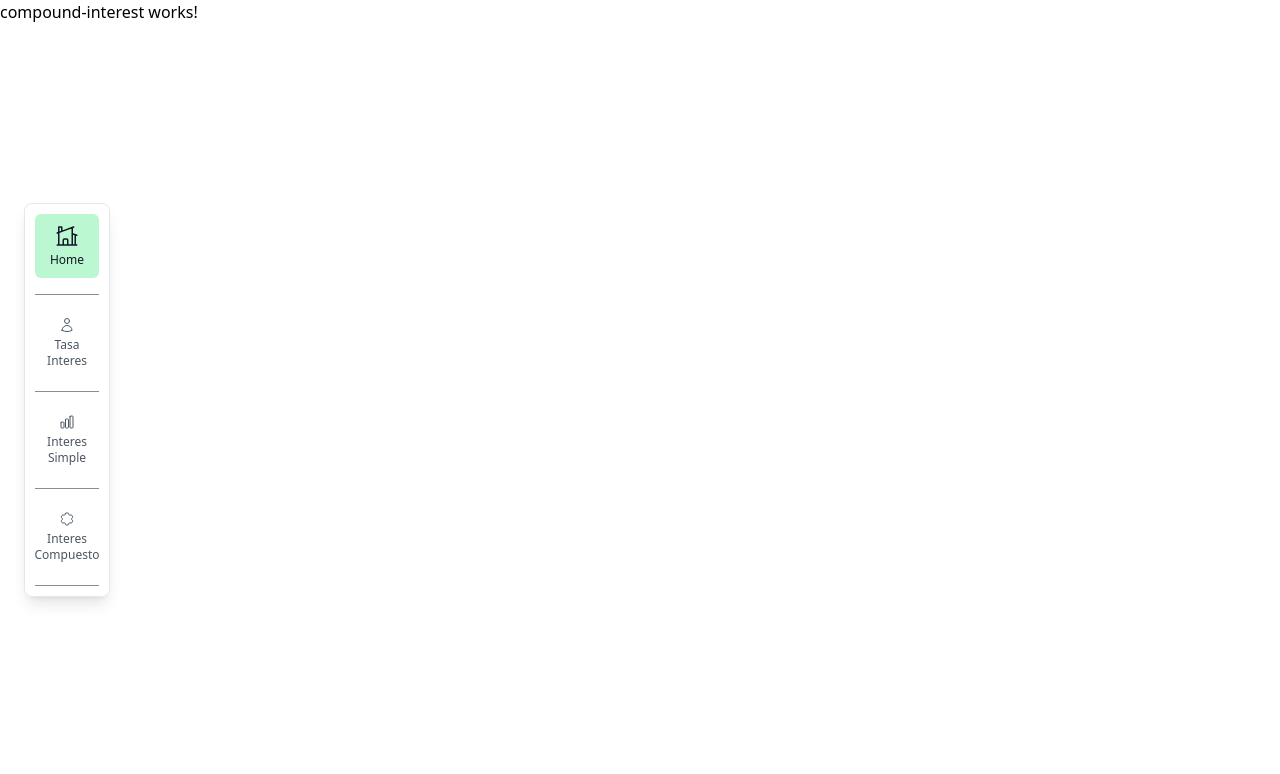
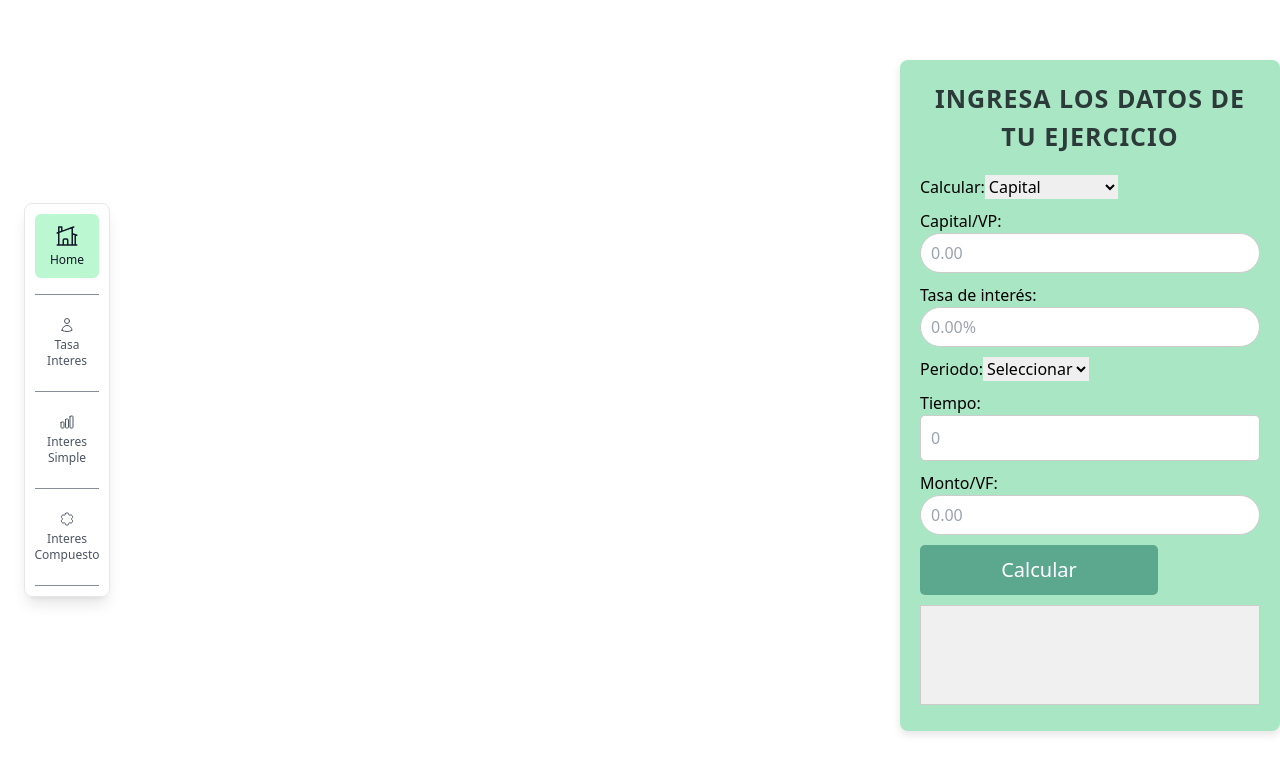
Before and after one commit to KendrysDiaz/calculadora-ing-economica, an Angular app: page /dashboard/compound-interest in a window 1280 px wide. Shown: the top 774 px of the page. Built offline with nearby package versions, Linux system fonts and the light colour scheme.

Commit message:
logica interes compuesto

```diff
--- /dev/null
+++ b/src/app/interface/Periodo.ts
@@ -0,0 +1,4 @@
+export interface Periodo {
+    periodo: string;
+    valor: number;
+  }
--- a/src/app/pages/compound-interest/compound-interest.component.css
+++ b/src/app/pages/compound-interest/compound-interest.component.css
@@ -0,0 +1,93 @@
+/* compound-interest.component.css */
+.contenedor h1{
+    color: #2d3a3a; /* Color de texto oscuro */
+    font-size: 25px; /* Tamaño de fuente */
+    margin-bottom: 20px; /* Margen inferior para separar del contenido siguiente */
+    text-align: center; /* Alinea el texto al centro */
+    text-transform: uppercase; /* Convierte el texto a mayúsculas */
+    letter-spacing: 1px; /* Espaciado entre letras */
+    font-weight: bold; /* Negrita */
+}
+.contenedor {
+    display: flex;
+    flex-direction: column;
+    align-items: flex-start; /* Alinea todo a la derecha */
+    padding: 20px;
+    background-color: #a9e6c4; /* Color verde suave */
+    border-radius: 8px;
+    box-shadow: 0 4px 8px rgba(0, 0, 0, 0.1);
+    max-width: 600px; /* Ajusta el ancho máximo según sea necesario */
+    margin-left: 900px;
+    margin-top: 60px;
+  }
+
+  .resultado {
+    margin-top: 20px;
+    font-size: 18px;
+    color: #2d3a3a; /* Color de texto más oscuro */
+  }
+
+  /* Estilos adicionales para hacerlo más atractivo */
+  .contenedor h2 {
+    color: #2d3a3a;
+    margin-bottom: 10px;
+  }
+
+  button {
+    background-color: #5ca88e; /* Color verde más oscuro para el botón */
+    color: #fff; /* Texto en color blanco */
+    padding: 10px 15px;
+    border: none;
+    border-radius: 5px;
+    cursor: pointer;
+    font-size: 20px;
+    width: 70%;
+  }
+
+  button:hover {
+    background-color: #4a7e69; /* Cambia el color al pasar el ratón sobre el botón */
+  }
+.campo{
+    margin-bottom: 10px;
+  }
+  .campo label {
+    margin-bottom: 5px;
+  }
+
+  .campo input {
+    padding: 10px;
+    border-radius: 20px;
+    border: 1px solid #ccc; /* Borde gris claro */
+    width: 100%;
+    height: 40px;
+  }
+  .campo input:focus {
+    outline: none; /* Quita el borde al hacer clic en el campo */
+    border-color: #5ca88e; /* Cambia el color del borde al hacer clic en el campo */
+}
+.campoNumero{
+    margin-bottom: 10px;
+  }
+  .campoNumero label {
+    margin-bottom: 5px;
+  }
+
+  .campoNumero input {
+    padding: 10px;
+    border-radius: 5px;
+    border: 1px solid #ccc; /* Borde gris claro */
+    width: 100%;
+  }
+  .campoNumero input:focus {
+    outline: none; /* Quita el borde al hacer clic en el campo */
+    border-color: #5ca88e; /* Cambia el color del borde al hacer clic en el campo */
+}
+/* app.component.css */
+.resultado-textarea {
+  background-color: #f0f0f0; /* Fondo gris */
+  color: #333; /* Color del texto */
+  border: 1px solid #ccc; /* Borde opcional */
+  width: 100%; /* Ajusta el ancho según tus necesidades */
+  height: 100px; /* Ajusta la altura según tus necesidades */
+  resize: none; /* Evita que el usuario redimensione el textarea */
+}
--- a/src/app/pages/compound-interest/compound-interest.component.html
+++ b/src/app/pages/compound-interest/compound-interest.component.html
@@ -1 +1,51 @@
-<p>compound-interest works!</p>
+<div class="contenedor">
+    <h1 id="titulo">Ingresa los datos de tu ejercicio</h1>
+    <form formGroup="formGroup" (submit)="calcularInteres()">
+        <div class="campo">
+            <label for="calculo">Calcular:</label>
+            <select id="calculo" formControlName="calculo">
+              <option value="capital">Capital</option>
+              <option value="tasaInteres">Tasa de interés</option>
+              <option value="tiempo">Tiempo</option>
+              <option value="monto">Monto</option>
+            </select>
+          </div>
+      <div class="campo">
+        <label for="capital">Capital/VP:</label>
+        <input type="number" id="capital" formControlName="capital" placeholder="0.00">
+      </div>
+
+      <div class="campo">
+        <label for="tasa_interes">Tasa de interés:</label>
+        <input type="number" id="tasa_interes" formControlName="tasaInteres" placeholder="0.00%">
+      </div>
+
+      <div class="campo">
+        <label for="periodo">Periodo:</label>
+       <select id="periodo" formControlName="periodo">
+          <option value="diario">Seleccionar</option>
+          <option value="bimestral">diario</option>
+          <option value="mensual">Mensual</option>
+          <option value="anual">Anual</option>
+          <option value="trimestral">Trimestral</option>
+          <option value="semestral">Semestral</option>
+        </select>
+      </div>
+
+      <div class="campoNumero">
+        <label for="tiempo">Tiempo:</label>
+        <input type="number" id="tiempo" formControlName="tiempo" placeholder="0">
+      </div>
+
+      <div class="campo">
+        <label for="monto">Monto/VF:</label>
+        <input type="number" id="monto" formControlName="monto" placeholder="0.00">
+      </div>
+
+      <div class="campo">
+        <button type="submit" (click)="calcularInteres()">Calcular</button>
+      </div>
+
+      <textarea readonly class="resultado-textarea">{{ resultadoCalculo }}</textarea>
+    </form>
+  </div>
--- a/src/app/pages/compound-interest/compound-interest.component.ts
+++ b/src/app/pages/compound-interest/compound-interest.component.ts
@@ -1,10 +1,121 @@
   import { Component } from '@angular/core';
+  import { FormBuilder, FormControl, FormGroup, Validators } from '@angular/forms';
 
   @Component({
     selector: 'app-compound-interest',
     standalone: true,
-  imports: [],
     templateUrl: './compound-interest.component.html',
-  styleUrl: './compound-interest.component.css',
+    styleUrls: ['./compound-interest.component.css'],
   })
-export default class CompoundInterestComponent {}
+  export default class CompoundInterestComponent {
+    formGroup: FormGroup;
+    resultadoCalculo: string = '';
+
+
+    constructor(private formBuilder: FormBuilder) {
+      this.formGroup = new FormGroup({
+        calculo: new FormControl(),
+        capital: new FormControl(0),
+        tasaInteres:new FormControl(0),
+        periodo: new FormControl(0),
+        tiempo: new FormControl(0),
+        monto: new FormControl(0),
+      });
+    }
+    calcularInteres() {
+      console.log(this.formGroup.value);
+      if (true) {
+        this.resultadoCalculo = this.calular(this.formGroup?.value);
+      } else {
+        this.resultadoCalculo = 'Por favor, completa todos los campos.';
+      }
+    }
+
+
+
+    getValuePeriodoMeses(periodo: any, tip: string): number {
+      switch (periodo) {
+        case 'dias':
+          return (tip == 'meses') ? 30 : 360;
+        case 'meses':
+          return (tip == 'meses') ? 1 : 12;
+        case 'anos':
+          return (tip == 'meses') ? 12 : 1;
+        default:
+          return 0;
+      }
+    }
+    calular(interes: any): string {
+      let op = interes;
+      let message = 'seleccione que desea calcular';
+      if (op != "Seleccionar") {
+        switch (op) {
+          case 'capital':
+            message = this.calcularCapital(interes);
+            break;
+          case 'periodos':
+            message = this.calcularPeriodo(interes);
+            break
+          case 'tasaInteres':
+            message = this.calcularTasaInteres(interes);
+            break
+          case 'monto':
+            debugger
+            message = this.calcularMonto(interes);
+            break
+          default:
+            break;
+        }
+      }
+      return message;
+    }
+
+    private validProperty(interest: any): string[] {
+      const object: { [key: string]: any } = interest;
+      const emptyProperties: string[] = [];
+
+      for (const property in object) {
+        if (object.hasOwnProperty(property)) {
+          const value = object[property];
+          if (value === '' || value === null || (Array.isArray(value) && value.length === 0)) {
+            emptyProperties.push(property);
+          }
+        }
+      }
+      return emptyProperties;
+    }
+
+
+    private calcularMonto(interest: any): string {
+      const sum = this.getPeriodoSum(interest.tiempo, 'meses');
+      const base = 1 + interest.tasaInteres / 100;
+      const result = Math.pow(base, sum);
+      const compoundAmount = interest.capital * result;
+      return `El monto compuesto durante ${sum} meses es  $${Math.round(compoundAmount)} mensual`;
+    }
+
+    private calcularTasaInteres(interest: any): string {
+      const sum = this.getPeriodoSum(interest.tiempo, 'meses');
+      const base = interest.monto / interest.capital;
+      const exponente = 1 / sum;
+      const Tasa = Math.pow(base, exponente) - 1;
+      return `La tasa de interés para el monto de $${interest.monto} es de ${Tasa.toFixed(3)} meses.`;
+    }
+
+    private calcularPeriodo(interest: any): string {
+      const N = (Math.log10(interest.monto) - Math.log10(interest.capital)) / Math.log10(1 + interest.tasaInteres / 100);
+      return `El tiempo requerido para alcanzar un monto de $${interest.monto} es de ${Math.round(N)} meses.`;
+    }
+
+    private calcularCapital(interest: any): string {
+      const suma = this.getPeriodoSum(interest.tiempo, '');
+      const base = 1 + (interest.tasaInteres / 100);
+      const result = Math.pow(base, suma);
+      const capital = interest.monto / result;
+      return `Su capital inicial es de $${Math.round(capital)}.`;
+    }
+
+    private getPeriodoSum(tiempo: number, periodo: string): number {
+      return tiempo * this.getValuePeriodoMeses(periodo, 'meses');
+    }
+  }
```
Also changed, not shown: 2 other files (tests, documents, lock files or other folders). Lines whose indentation alone changed are shown as unchanged.
